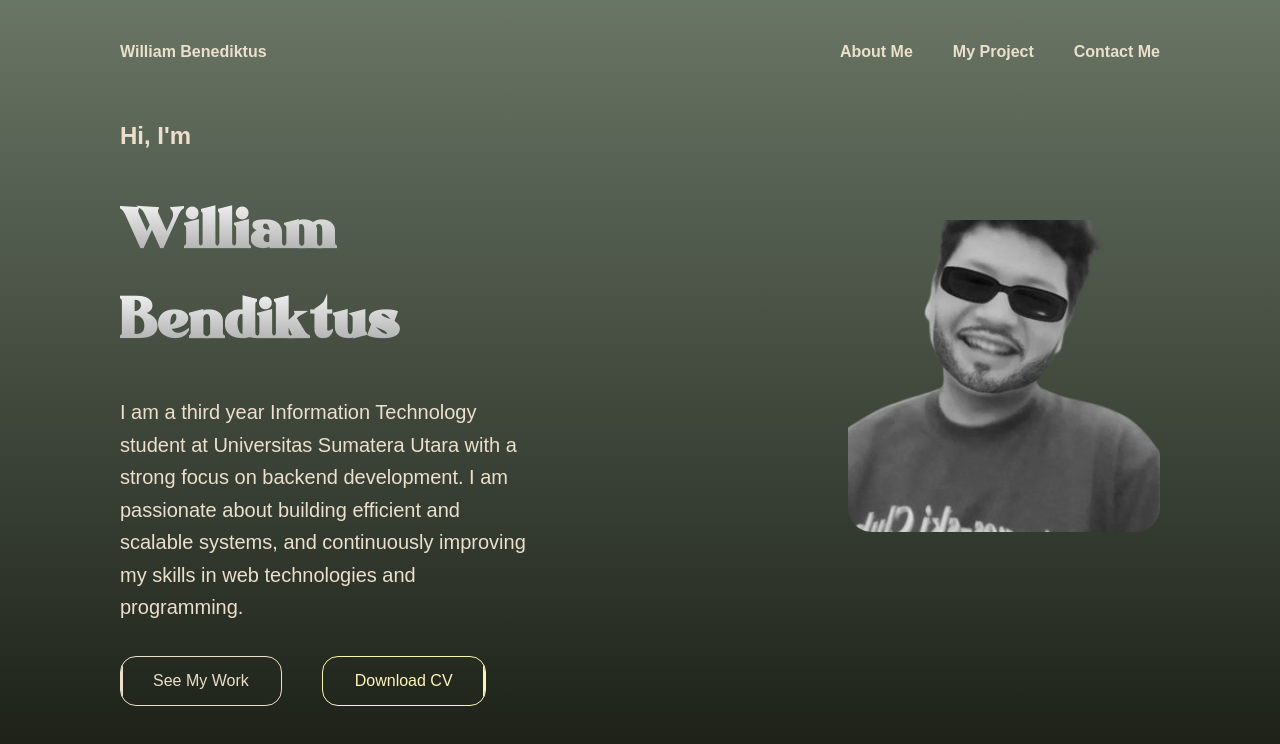
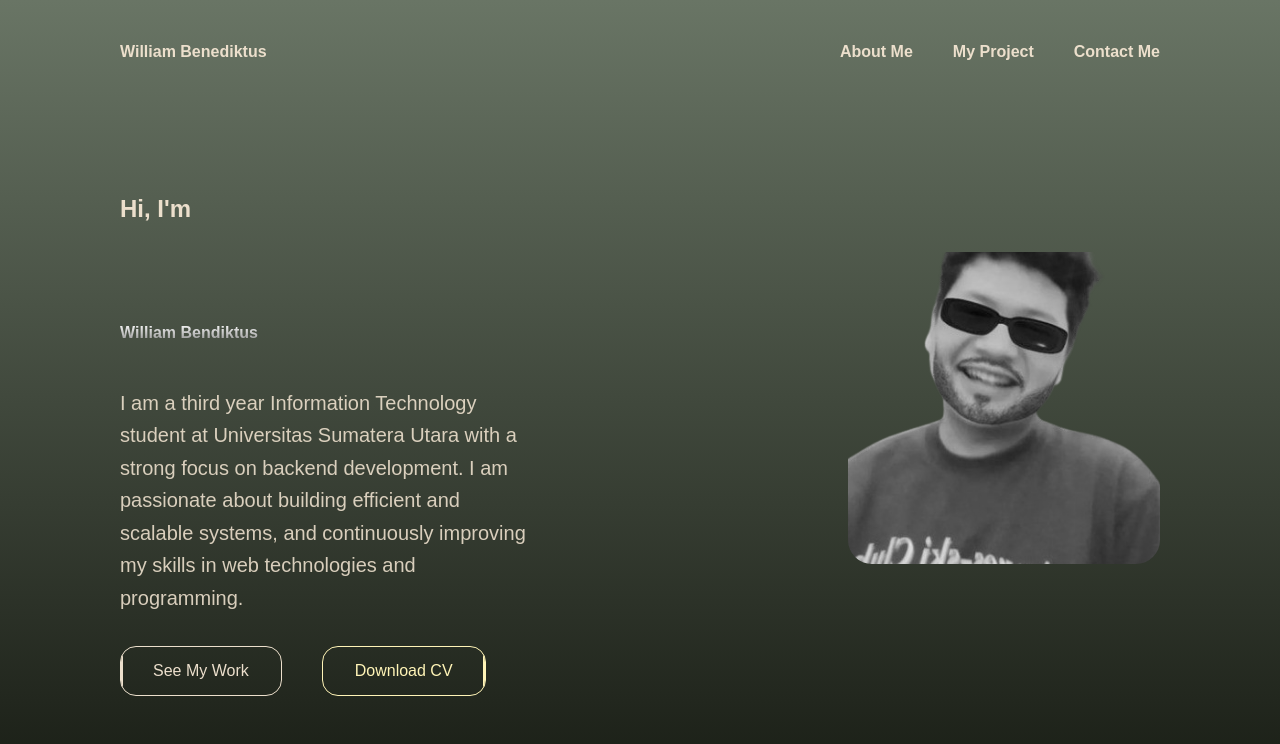
Before and after one commit to llliaam/porfolio, a React (Vite) app: page / in a window 1280 px wide. Shown: the top 744 px of the page. Built offline with nearby package versions, Linux system fonts and the light colour scheme; a web font is replaced by a local one.

Commit message:
perbaikan lagi

```diff
--- a/src/components/Header.jsx
+++ b/src/components/Header.jsx
@@ -43,30 +43,35 @@ const Header = () => {
     }, [])
 
     return (
-        <section id="home" className='pt-[15vh] sm:pt-[5vh] h-screen'>
-            <div className='flex flex-col lg:flex-row lg:items-center lg:justify-between px-4 sm:px-6 md:px-8 lg:px-30 gap-8 lg:gap-20'>
-                <div className='flex flex-col w-full lg:max-w-[45%] xl:max-w-[40%]'>
-                    <h1 className='greet text-lg sm:text-xl md:text-2xl'>Hi, I'm</h1>
-                    <h1 className='title text-3xl sm:text-4xl md:text-5xl lg:text-6xl xl:text-7xl font-bold leading-tight'>
-                        William Bendiktus
+         <section id="home" className='min-h-screen flex items-center pt-16 sm:pt-20 lg:pt-[10vh] pb-8 sm:pb-12 lg:pb-16'>
+            <div className='w-full px-4 sm:px-6 md:px-8 lg:px-30'>
+                <div className='flex flex-col lg:flex-row lg:items-center lg:justify-between gap-8 sm:gap-12 lg:gap-20'>
+                    {/* Text Content */}
+                    <div className='flex flex-col w-full lg:max-w-[45%] xl:max-w-[40%] order-2 lg:order-1'>
+                        <h1 className='greet text-lg sm:text-xl md:text-2xl mb-2'>Hi, I'm</h1>
+                        <h1 className='title text-3xl sm:text-4xl md:text-5xl lg:text-6xl xl:text-7xl font-bold leading-tight mb-4 lg:mb-6'>
+                            <span className="text-gradient">William Bendiktus</span>
                         </h1>
-                    <p className='description text-sm sm:text-base md:text-lg lg:text-xl leading-relaxed mt-4 lg:mt-6'>
+                        <p className='description text-sm sm:text-base md:text-lg lg:text-xl leading-relaxed mb-6 lg:mb-8 opacity-90'>
                             I am a third year Information Technology student at Universitas Sumatera Utara
                             with a strong focus on backend development. I am passionate about building efficient
                             and scalable systems, and continuously improving my skills in web technologies and programming.
                         </p>
-                    <div className='pt-6 lg:pt-8'>
+                        <div>
                             <HeaderButton/>
                         </div>
                     </div>
-                <div className='profile relative w-full max-w-sm mx-auto lg:mx-0 lg:max-w-[35%] xl:max-w-[30%] group overflow-hidden'>
+                    <div className='profile relative w-full max-w-[280px] sm:max-w-[320px] md:max-w-[360px] lg:max-w-[35%] xl:max-w-[30%] mx-auto lg:mx-0 group overflow-hidden order-1 lg:order-2'>
+                        <div className='relative w-full h-[280px] sm:h-[320px] md:h-[360px] lg:h-auto lg:aspect-square'>
                             <img
                                 src="/images/gantengBet.png"
                                 alt="ProfilePic"
-                        className="w-full h-auto aspect-square object-cover rounded-2xl sm:rounded-3xl grayscale hover:grayscale-0 transition-all duration-500"
+                                className="w-full h-full object-cover rounded-2xl sm:rounded-3xl grayscale hover:grayscale-0 transition-all duration-500"
                             />
                             <div className='absolute bottom-0 left-0 w-full translate-y-full group-hover:translate-y-0 transition-all duration-500 ease-in-out bg-white/10 backdrop-blur-md text-white p-3 sm:p-4 rounded-2xl sm:rounded-3xl'>
                                 <p className='text-center text-sm sm:text-base'>This is Me!</p>
+                            </div>
+                        </div>
                     </div>
                 </div>
             </div>
```
Lines whose indentation alone changed are shown as unchanged.
